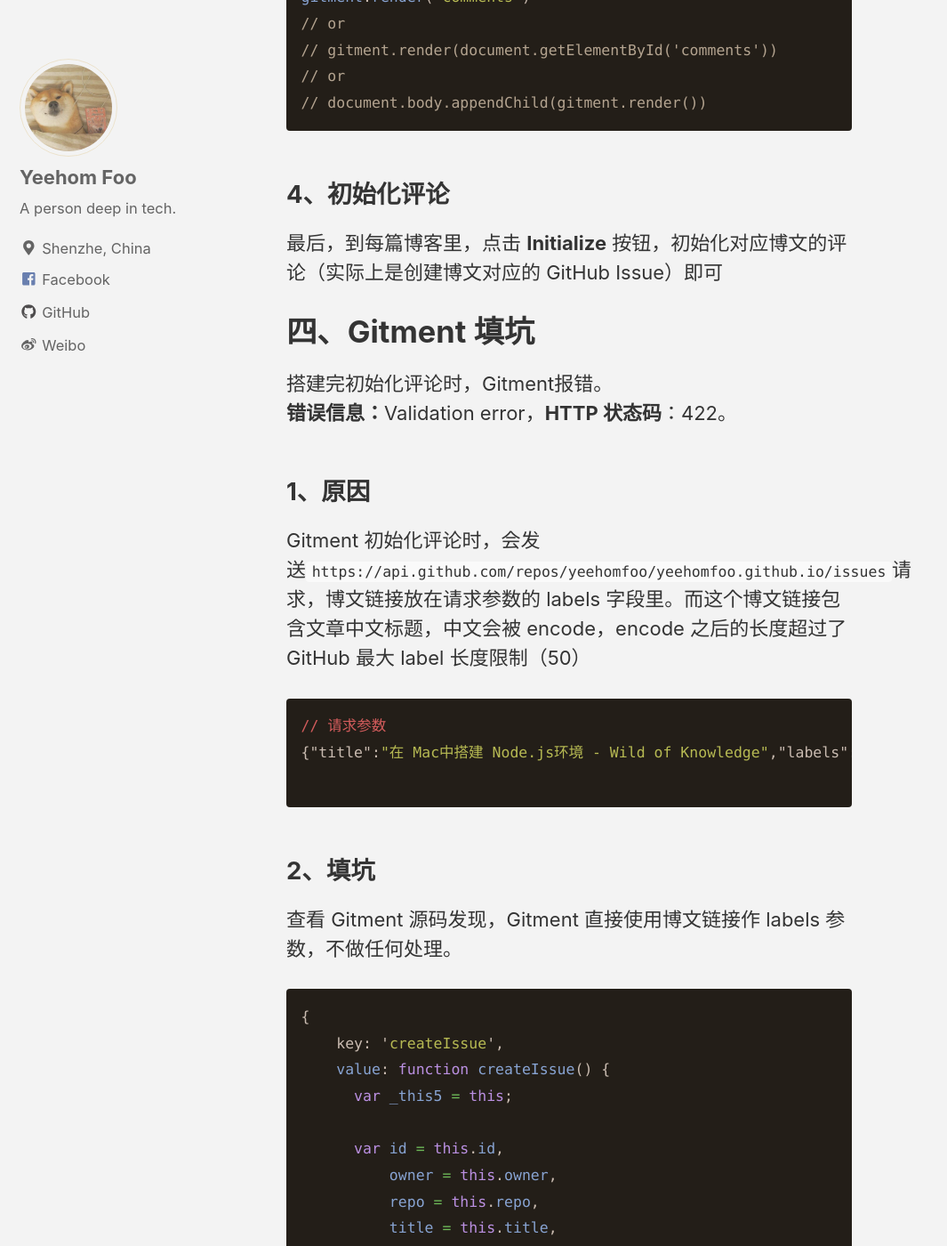
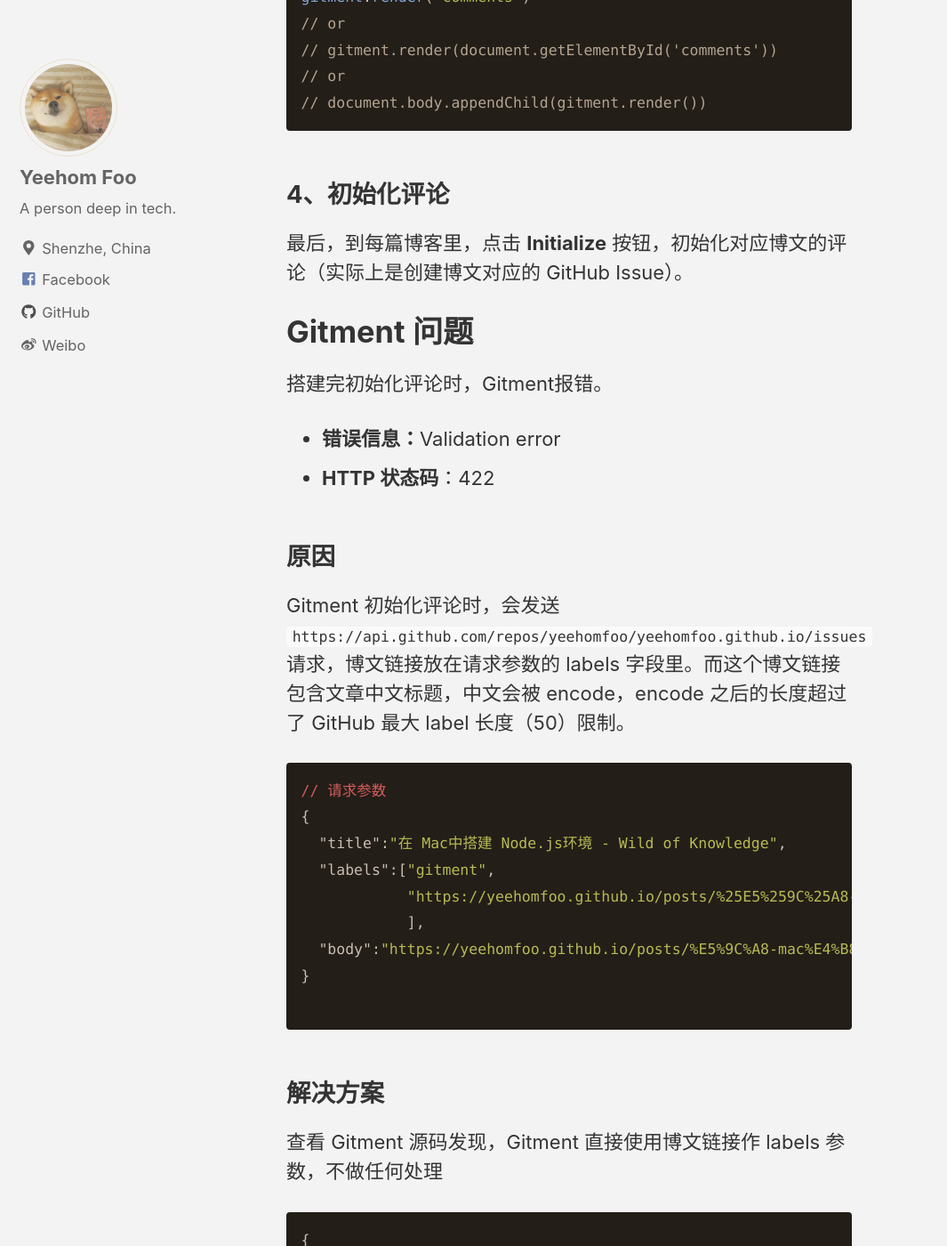
Before and after one commit to yeehomfoo/blog.yeehomfoo.com, a Jekyll site: the page built from _posts/2018-09-01-gitment-搭建-comment-system.md, in a window 1280 px wide and 1400 px high, scrolled down 2864 px. Shown: the whole window at 89% size, without its empty margins (0-1065 px from the left). Built offline with Jekyll 4.4.1, drawn with Linux system fonts in a browser that asks for light colours; nearby versions of some CDN libraries; comment, search, counter and statistics services are not loaded; some of the changed text lies outside the part shown.

Commit message:
correct last posts

````diff
--- a/_posts/2018-09-01-gitment-搭建-comment-system.md
+++ b/_posts/2018-09-01-gitment-搭建-comment-system.md
@@ -4,25 +4,24 @@
 
 > Gitment is a comment system based on GitHub Issues, which can be used in the frontend without any server-side implementation.
 
-# 一、选择评论系统
+# 选择评论系统
 * 网易云跟帖、多说、畅言、友言：这些国内第三方评论系统，由于一些有关部门的原因（纯属个人臆测），都已经挂了，也是连体验的机会都没有
 * disqus、facebook：这两个需要科学上网，门槛较高，国内用户使用便利性一般
+* [discourse](https://www.discourse.org/)：收费，standard 版要100刀／月，暂不考虑
 * [来必力](https://livere.com/)：这款中文名字怪异的评论系统出自高丽棒子之手，支持中文、英文、韩文，支持多种社交账号评论，功能齐全，致命硬伤是服务器太慢导致用户体验差（经常是直接加载不出来，体验的机会的没有）
-* [discourse](https://www.discourse.org/)：收费，standard 版要100刀／月，暂不考虑
 * [Gitment](https://github.com/imsun/gitment): 基于 GitHub Issues 的评论系统，需要登录 GitHub 才能评论，但考虑到博客受众，这个可以接受
 
-# 二、初次尝试
-开始时，我尝试用来必力搭建评论系统，但由于来必力的服务器太慢（估计是因为没有国内服务器），评论功能经常加载不出来，只能选择放弃。
+# 初次尝试
+开始时，我尝试用来必力搭建评论系统，但来必力的服务器太慢（估计没有国内服务器），评论功能经常加载不出、无法使用，只好放弃。
 
-# 三、用 Gitment 搭建评论系统
-搭建 Gitment 评论系统较为简单，4步即可完成
-
+# 改用 Gitment
+用 Gitment 搭建评论系统较为简单，分四步完成：
 ## 1、引入 css 和 js
 ```html
 <link rel="stylesheet" href="https://imsun.github.io/gitment/style/default.css">
 <script src="https://imsun.github.io/gitment/dist/gitment.browser.js"></script>
 ```
-也可以通过 npm 引入（我博客环境是 ruby，没有用 npm 引入）
+也可以通过 npm 引入（我的是 ruby 环境，不采用 npm 引入）
 ```shell
 $ npm i --save gitment
 ```
@@ -57,22 +56,31 @@
 ```
 
 ## 4、初始化评论
-最后，到每篇博客里，点击 __Initialize__ 按钮，初始化对应博文的评论（实际上是创建博文对应的 GitHub Issue）即可
+最后，到每篇博客里，点击 __Initialize__ 按钮，初始化对应博文的评论（实际上是创建博文对应的 GitHub Issue）。
 
-# 四、Gitment 填坑
+# Gitment 问题
 搭建完初始化评论时，Gitment报错。
-**错误信息：**Validation error，**HTTP 状态码**：422。
+* **错误信息：**Validation error
+* **HTTP 状态码**：422
 
-## 1、原因
-Gitment 初始化评论时，会发送`https://api.github.com/repos/yeehomfoo/yeehomfoo.github.io/issues`请求，博文链接放在请求参数的 labels 字段里。而这个博文链接包含文章中文标题，中文会被 encode，encode 之后的长度超过了 GitHub 最大 label 长度限制（50）
+## 原因
+
+Gitment 初始化评论时，会发送 `https://api.github.com/repos/yeehomfoo/yeehomfoo.github.io/issues` 请求，博文链接放在请求参数的 labels 字段里。而这个博文链接包含文章中文标题，中文会被 encode，encode 之后的长度超过了 GitHub 最大 label 长度（50）限制。
 ```json
 // 请求参数
-{"title":"在 Mac中搭建 Node.js环境 - Wild of Knowledge","labels":["gitment","https://yeehomfoo.github.io/posts/%25E5%259C%25A8-"],"body":"https://yeehomfoo.github.io/posts/%E5%9C%A8-mac%E4%B8%AD%E6%90%AD%E5%BB%BA-node.js%E7%8E%AF%E5%A2%83/\n\n"}
+{
+  "title":"在 Mac中搭建 Node.js环境 - Wild of Knowledge",
+  "labels":["gitment",
+            "https://yeehomfoo.github.io/posts/%25E5%259C%25A8--mac%E4%B8%AD%E6%90%AD%E5%BB%BA-node.js%E7%8E%AF%E5%A2%83/"
+            ],
+  "body":"https://yeehomfoo.github.io/posts/%E5%9C%A8-mac%E4%B8%AD%E6%90%AD%E5%BB%BA-node.js%E7%8E%AF%E5%A2%83/\n\n"
+}
 
 ```
 
-## 2、填坑
-查看 Gitment 源码发现，Gitment 直接使用博文链接作 labels 参数，不做任何处理。
+## 解决方案
+
+查看 Gitment 源码发现，Gitment 直接使用博文链接作 labels 参数，不做任何处理
 ```js
 {
     key: 'createIssue',
@@ -99,7 +107,7 @@
 }
 ```
 
-修改源码，当博文链接超长时，增加处理逻辑即可。
+修改源码，当博文链接超长时，增加处理逻辑
 ```js
 {
     key: 'createIssue',
@@ -156,8 +164,10 @@
 }
 ```
 
+
 # 总结
-至此，一个博客评论系统搭建完成了。搭建评论系统和写这篇博文差不多耗费了我一天的时间，填坑速度亟待提高啊！
+至此，一个博客评论系统搭建完成了。
+搭建评论系统和写这篇博文差不多耗费了我一天的时间，填坑速度亟待提高啊！
 
 
 (done)
````
